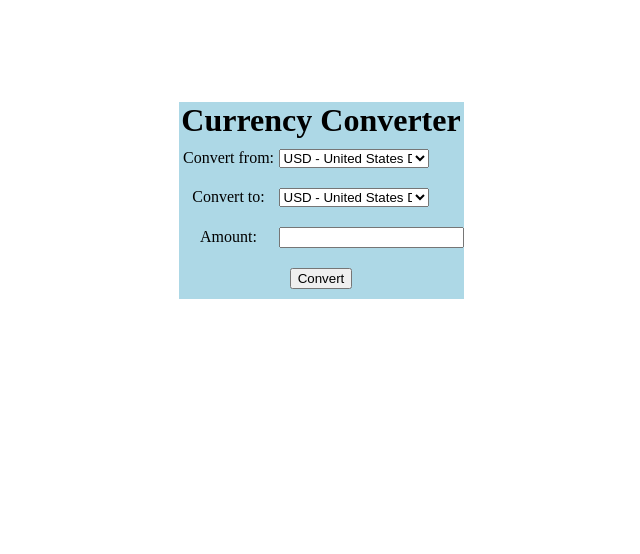
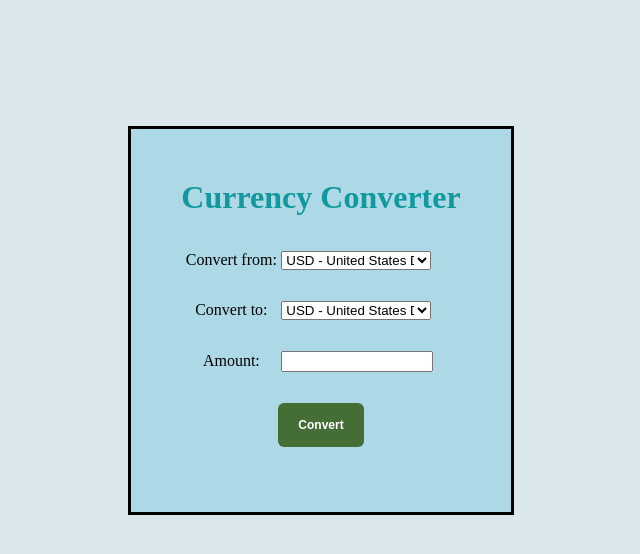
Before and after one commit to simensme/Currency-Converter, a plain HTML site: page Frontend/index.html in a window 1280 px wide. Shown: the whole page, without its empty margins (319-959 px from the left). Drawn offline with Linux system fonts and the light colour scheme.

Commit message:
More styling

```diff
--- a/Frontend/styles/styles.scss
+++ b/Frontend/styles/styles.scss
@@ -6,11 +6,22 @@
         display: flex;
         align-items: center;
         justify-content: center;
-        height: 50vh;
+        height: 80vh;
+        background-color: rgb(218, 232, 236);
 
         #main {
             background-color: lightblue;
             display: inline-block;
+            padding: 50px;
+            border: solid 3px black;
+
+            #title {
+
+                h1 {
+                    color: #11999E;
+                    margin-bottom: 35px;
+                }
+            }
 
             #title,
             form,
@@ -18,13 +29,13 @@
             #resultField {
                 width: 100%;
                 text-align: center;
-                margin-bottom: 10px;
+                margin-bottom: 15px;
             }
 
             .inputField {
                 display: flex;
                 align-items: center;
-                margin-bottom: 20px;
+                margin-bottom: 31px;
             }
 
             label {
@@ -35,6 +46,22 @@
                 width: 150px;
             }
 
+            #amount {
+                width: 143.5px;
+            }
+
+            button {
+                position: relative;
+                border: none;
+                border-radius: 6px;
+                font-family: Arial;
+                color: #ffffff;
+                font-size: 12px;
+                background: #456e36;
+                padding: 15px 20px 15px 20px;
+                font-weight: 600;
+            }
+
 
         }
     }
```
Also changed, not shown: Frontend/styles/styles.css, 1 other file.
